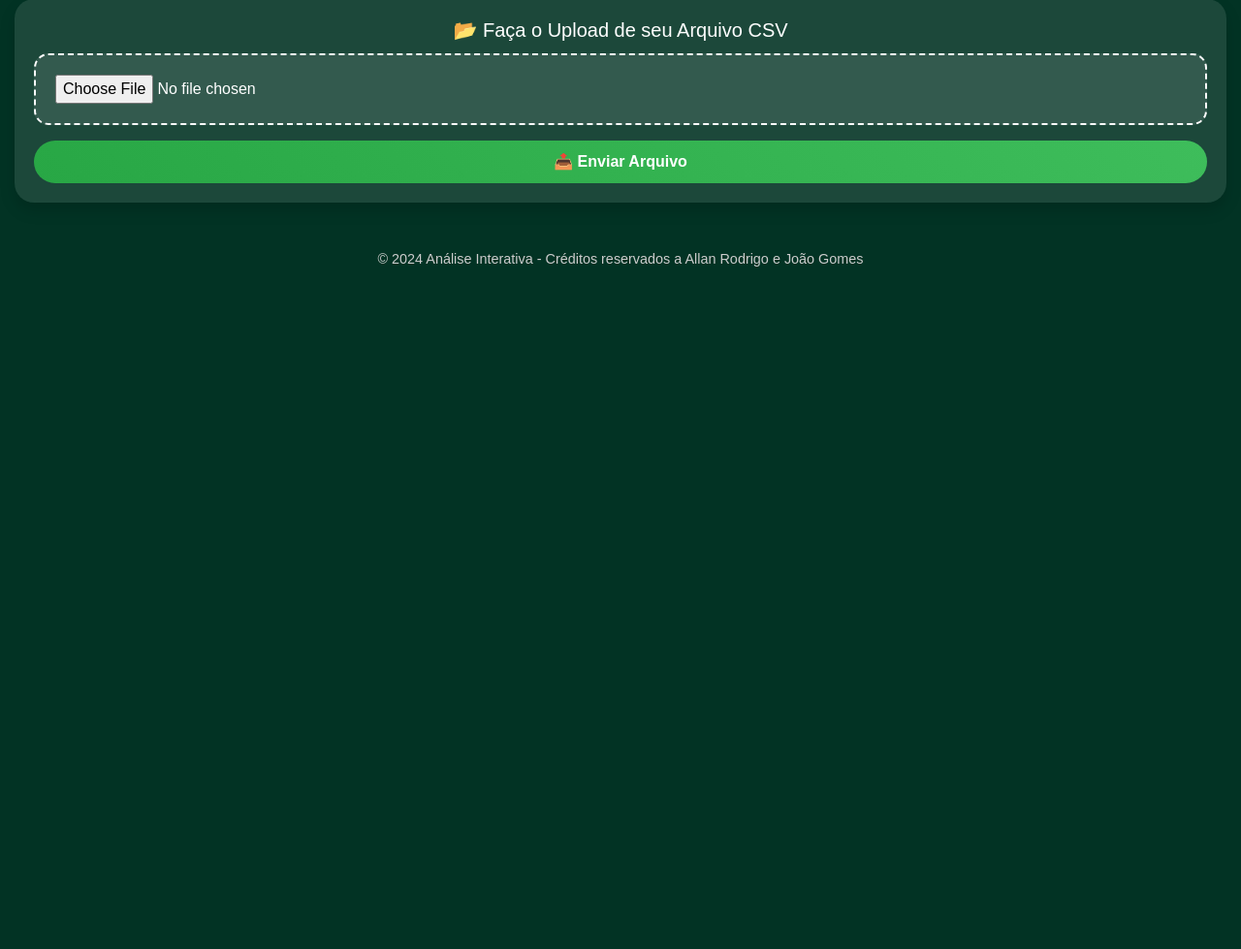
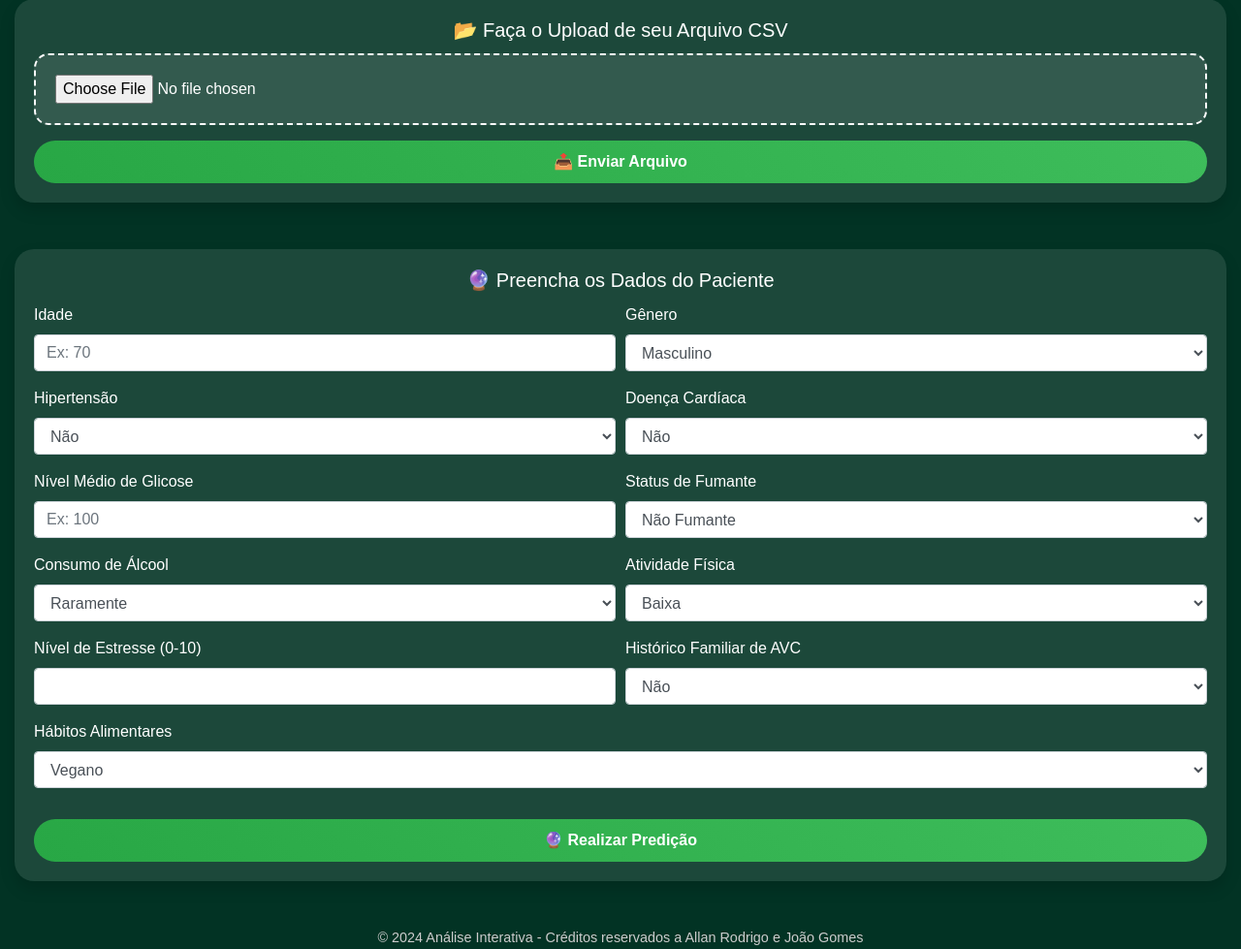
Before and after one commit to JOAOGOMES22/Stroke-Prediction, a Flask app: page / in a window 1280 px wide. Shown: the part 145-1124 px from the top of the page at 97% size. Before the commit the page ends 420 px from the top, so only its background shows below. Run offline with Flask 3, Linux system fonts and the light colour scheme; some libraries are stand-ins or nearby versions.

Commit message:
fix: bugs and upgrade logics

```diff
--- /dev/null
+++ b/app/static/styles.css
@@ -0,0 +1,73 @@
+body{
+    background: #023324 !important;
+    color: #ffffff;
+    font-family: 'Arial', sans-serif;
+    margin: 0;
+    padding: 0;
+}
+h1, h3 {
+    font-weight: bold;
+    color: #ffffff;
+}
+.card {
+    border: none;
+    border-radius: 20px;
+    background: rgba(255, 255, 255, 0.1);
+    box-shadow: 0 8px 20px rgba(0, 0, 0, 0.2);
+    transition: transform 0.3s ease, box-shadow 0.3s ease;
+}
+.card:hover {
+    transform: scale(1.05);
+    box-shadow: 0 12px 30px rgba(0, 0, 0, 0.4);
+}
+.btn-primary, .btn-success {
+    background: linear-gradient(45deg, #28a745, #3ebd5b);
+    border: none;
+    border-radius: 30px;
+    padding: 10px 20px;
+    font-weight: bold;
+    transition: all 0.3s ease;
+}
+.btn-primary:hover, .btn-success:hover {
+    background: linear-gradient(45deg, #3ebd5b, #28a745);
+    box-shadow: 0 8px 20px rgba(62, 189, 91, 0.4);
+}
+.form-control-file, textarea {
+    border: 2px dashed #ffffff;
+    padding: 20px;
+    border-radius: 15px;
+    text-align: center;
+    color: #ffffff;
+    background: rgba(255, 255, 255, 0.1);
+    transition: border-color 0.3s ease, background 0.3s ease;
+}
+.form-control-file:hover, textarea:hover {
+    border-color: #28a745;
+    background: rgba(255, 255, 255, 0.2);
+}
+.img-fluid {
+    width: 100%;
+    height: auto;
+    border-radius: 15px;
+    border: 3px solid rgba(255, 255, 255, 0.2);
+    transition: transform 0.3s ease, border-color 0.3s ease;
+}
+.img-fluid:hover {
+    transform: scale(1.05);
+    border-color: #28a745;
+}
+.table {
+    border-radius: 15px;
+    overflow: hidden;
+    box-shadow: 0 8px 20px rgba(255, 255, 255, 0.1);
+    color: #ffffff;
+}
+.container {
+    max-width: 1400px;
+}
+footer {
+    text-align: center;
+    color: #cccccc;
+    font-size: 0.9rem;
+    margin-top: 30px;
+}
--- a/app/templates/index.html
+++ b/app/templates/index.html
@@ -6,81 +6,8 @@
     <title>Data Upload and Prediction</title>
     <!-- Bootstrap CSS -->
     <link rel="stylesheet" href="https://maxcdn.bootstrapcdn.com/bootstrap/4.5.2/css/bootstrap.min.css">
-    <style>
-        body {
-            background: #023324;
-            color: #ffffff;
-            font-family: 'Arial', sans-serif;
-            margin: 0;
-            padding: 0;
-        }
-        h1, h3 {
-            font-weight: bold;
-            color: #ffffff;
-        }
-        .card {
-            border: none;
-            border-radius: 20px;
-            background: rgba(255, 255, 255, 0.1);
-            box-shadow: 0 8px 20px rgba(0, 0, 0, 0.2);
-            transition: transform 0.3s ease, box-shadow 0.3s ease;
-        }
-        .card:hover {
-            transform: scale(1.05);
-            box-shadow: 0 12px 30px rgba(0, 0, 0, 0.4);
-        }
-        .btn-primary, .btn-success {
-            background: linear-gradient(45deg, #28a745, #3ebd5b);
-            border: none;
-            border-radius: 30px;
-            padding: 10px 20px;
-            font-weight: bold;
-            transition: all 0.3s ease;
-        }
-        .btn-primary:hover, .btn-success:hover {
-            background: linear-gradient(45deg, #3ebd5b, #28a745);
-            box-shadow: 0 8px 20px rgba(62, 189, 91, 0.4);
-        }
-        .form-control-file, textarea {
-            border: 2px dashed #ffffff;
-            padding: 20px;
-            border-radius: 15px;
-            text-align: center;
-            color: #ffffff;
-            background: rgba(255, 255, 255, 0.1);
-            transition: border-color 0.3s ease, background 0.3s ease;
-        }
-        .form-control-file:hover, textarea:hover {
-            border-color: #28a745;
-            background: rgba(255, 255, 255, 0.2);
-        }
-        .img-fluid {
-            width: 100%;
-            height: auto;
-            border-radius: 15px;
-            border: 3px solid rgba(255, 255, 255, 0.2);
-            transition: transform 0.3s ease, border-color 0.3s ease;
-        }
-        .img-fluid:hover {
-            transform: scale(1.05);
-            border-color: #28a745;
-        }
-        .table {
-            border-radius: 15px;
-            overflow: hidden;
-            box-shadow: 0 8px 20px rgba(255, 255, 255, 0.1);
-            color: #ffffff;
-        }
-        .container {
-            max-width: 1400px;
-        }
-        footer {
-            text-align: center;
-            color: #cccccc;
-            font-size: 0.9rem;
-            margin-top: 30px;
-        }
-    </style>
+    <!-- Custom CSS -->
+    <link rel="stylesheet" href="static/styles.css">
 </head>
 <body>
 <div class="container mt-5">
@@ -149,7 +76,7 @@
                     </div>
                     <div class="form-group">
                         <label for="params">Parâmetros (JSON):</label>
-                        <input type="text" name="params" id="params" class="form-control" placeholder='{"n_estimators": [100, 200]}'>
+                        <input type="text" name="params" id="params" class="form-control" placeholder="{n_estimators: [100, 200]}">
                     </div>
                     <button type="submit" class="btn btn-primary btn-block">⚙️ Treinar</button>
                 </form>
@@ -159,22 +86,100 @@
     {% endif %}
 
     <!-- Formulário para Realizar Predições -->
-    {% if prediction_graphs %}
     <section id="prediction-form-section">
         <div class="card shadow mb-5">
             <div class="card-body">
-                <h5 class="card-title text-center">🔮 Realizar Predição</h5>
+                <h5 class="card-title text-center">🔮 Preencha os Dados do Paciente</h5>
                 <form action="/predict" method="post" id="predict-form">
-                    <div class="form-group">
-                        <label for="input_data">Dados do Paciente (JSON):</label>
-                        <textarea name="input_data" id="input_data" class="form-control" rows="5" placeholder='{"Age": 70, "Hypertension": 1, "Heart Disease": 0, "Average Glucose Level": 100, "Body Mass Index (BMI)": 25, "Smoking Status": "Never", "Alcohol Intake": "Rarely", "Physical Activity": "Low", "Stress Levels": 3}'></textarea>
+                    <div class="form-row">
+                        <div class="form-group col-md-6">
+                            <label for="Age">Idade</label>
+                            <input type="number" class="form-control" id="Age" name="Age" placeholder="Ex: 70" required>
+                        </div>
+                        <div class="form-group col-md-6">
+                            <label for="Gender">Gênero</label>
+                            <select class="form-control" id="Gender" name="Gender" required>
+                                <option value="Male">Masculino</option>
+                                <option value="Female">Feminino</option>
+                            </select>
+                        </div>
                     </div>
-                    <button type="submit" class="btn btn-success btn-block">🔮 Prever</button>
+                    <div class="form-row">
+                        <div class="form-group col-md-6">
+                            <label for="Hypertension">Hipertensão</label>
+                            <select class="form-control" id="Hypertension" name="Hypertension" required>
+                                <option value="0">Não</option>
+                                <option value="1">Sim</option>
+                            </select>
+                        </div>
+                        <div class="form-group col-md-6">
+                            <label for="HeartDisease">Doença Cardíaca</label>
+                            <select class="form-control" id="HeartDisease" name="Heart Disease" required>
+                                <option value="0">Não</option>
+                                <option value="1">Sim</option>
+                            </select>
+                        </div>
+                    </div>
+                    <div class="form-row">
+                        <div class="form-group col-md-6">
+                            <label for="AverageGlucoseLevel">Nível Médio de Glicose</label>
+                            <input type="number" step="0.01" class="form-control" id="AverageGlucoseLevel" name="Average Glucose Level" placeholder="Ex: 100" required>
+                        </div>
+                        <div class="form-group col-md-6">
+                            <label for="SmokingStatus">Status de Fumante</label>
+                            <select class="form-control" id="SmokingStatus" name="Smoking Status" required>
+                                <option value="Non-smoker">Não Fumante</option>
+                                <option value="Formerly Smoked">Ex-Fumante</option>
+                                <option value="Currently Smokes">Fumante</option>
+                            </select>
+                        </div>
+                    </div>
+                    <div class="form-row">
+                        <div class="form-group col-md-6">
+                            <label for="AlcoholIntake">Consumo de Álcool</label>
+                            <select class="form-control" id="AlcoholIntake" name="Alcohol Intake" required>
+                                <option value="Rarely">Raramente</option>
+                                <option value="Occasionally">Ocasionalmente</option>
+                                <option value="Frequently">Frequentemente</option>
+                            </select>
+                        </div>
+                        <div class="form-group col-md-6">
+                            <label for="PhysicalActivity">Atividade Física</label>
+                            <select class="form-control" id="PhysicalActivity" name="Physical Activity" required>
+                                <option value="Low">Baixa</option>
+                                <option value="Moderate">Moderada</option>
+                                <option value="High">Alta</option>
+                            </select>
+                        </div>
+                    </div>
+                    <div class="form-row">
+                        <div class="form-group col-md-6">
+                            <label for="StressLevels">Nível de Estresse (0-10)</label>
+                            <input type="number" class="form-control" id="StressLevels" name="Stress Levels" min="0" max="10" required>
+                        </div>
+                        <div class="form-group col-md-6">
+                            <label for="FamilyHistory">Histórico Familiar de AVC</label>
+                            <select class="form-control" id="FamilyHistory" name="Family History of Stroke" required>
+                                <option value="0">Não</option>
+                                <option value="1">Sim</option>
+                            </select>
+                        </div>
+                    </div>
+                    <div class="form-row">
+                        <div class="form-group col-md-12">
+                            <label for="DietaryHabits">Hábitos Alimentares</label>
+                            <select class="form-control" id="DietaryHabits" name="Dietary Habits" required>
+                                <option value="Vegan">Vegano</option>
+                                <option value="Vegetarian">Vegetariano</option>
+                                <option value="Omnivorous">Onívoro</option>
+                            </select>
+                        </div>
+                    </div>
+                    <button type="submit" class="btn btn-success btn-block mt-3">🔮 Realizar Predição</button>
                 </form>
             </div>
         </div>
     </section>
-    {% endif %}
 
     <!-- Seção de Gráficos Relacionados à Predição -->
     {% if prediction_graphs %}
@@ -204,6 +209,15 @@
         </div>
     </section>
     {% endif %}
+    <!-- Seção de Resultados da Predição -->
+    {% if prediction_result %}
+    <section id="prediction-result-section">
+        <div class="alert alert-info text-center" role="alert">
+            <h4>🔮 Resultado da Predição</h4>
+            <p>{{ prediction_result }}</p>
+        </div>
+    </section>
+    {% endif %}
 </div>
 
 <footer>
--- a/main.py
+++ b/main.py
@@ -2,10 +2,11 @@ import logging
 import os
 import pandas as pd
 from flask import Flask, render_template, request, redirect, jsonify
-from src.graphs_generate import GraphGenerator
+from src.data_analysis import GraphGenerator
 from src.utils import setup_directories, load_csv, setup_logging
 from src.data_processing import DataProcessor
 from src.model_training import StrokePredictionModel
+from src.config import SELECTED_COLUMNS
 
 # Configuração do logging
 setup_logging()
@@ -15,6 +16,7 @@ logger = logging.getLogger(__name__)
 app = Flask(__name__, static_folder='app/static', template_folder='app/templates')
 app.config['UPLOAD_FOLDER'] = 'app/uploads'
 app.config['STATIC_FOLDER'] = 'app/static'
+app.config['MODEL_PATH'] = 'models/model.joblib'
 
 # Variável global para armazenar os dados carregados
 uploaded_data = None
@@ -24,7 +26,6 @@ uploaded_data = None
 def index():
     return render_template('index.html')
 
-# Rota para processar o upload do arquivo CSV
 @app.route('/upload', methods=['POST'])
 def upload_file():
     global uploaded_data
@@ -43,27 +44,28 @@ def upload_file():
         file.save(file_path)
         logger.info(f"Arquivo salvo em: {file_path}")
 
-        # Carregar os dados e armazenar na variável global
-        uploaded_data = load_csv(file_path)
-        logger.info("Arquivo CSV carregado com sucesso.")
+        # Carregar e pré-processar os dados
+        raw_data = load_csv(file_path)
+        logger.info("Arquivo CSV carregado com sucesso. Iniciando o pré-processamento...")
+        processor = DataProcessor(raw_data[SELECTED_COLUMNS + ["Diagnosis"]])
+        uploaded_data = processor.process(target_column="Diagnosis")
+        logger.info("Dados pré-processados com sucesso.")
 
-        # Instanciar o gerador de gráficos
-        graph_generator = GraphGenerator(uploaded_data, app.config['STATIC_FOLDER'])
-
-        # Gerar todos os gráficos
+        # Gerar gráficos com os dados originais (opcional, pode usar uploaded_data também)
+        graph_generator = GraphGenerator(raw_data, app.config['STATIC_FOLDER'])
         graphs = graph_generator.generate_all_graphs()
 
         # Renderizar a página com os gráficos gerados e a prévia dos dados
         return render_template(
             'index.html',
-            data=uploaded_data.head().to_html(classes="table table-striped"),
+            data=raw_data.head().to_html(classes="table table-striped"),
             graphs=graphs,
             success=True
         )
 
     return "Por favor, envie um arquivo CSV válido."
 
-# Rota para treinar o modelo
+
 @app.route('/train', methods=['POST'])
 def train_model():
     global uploaded_data
@@ -73,52 +75,67 @@ def train_model():
         return "Nenhum dado carregado. Faça o upload de um arquivo CSV primeiro.", 400
 
     try:
-        # Pré-processar os dados
-        processor = DataProcessor(uploaded_data)
-        processed_data = processor.process(target_column="Diagnosis")
-
         # Obter parâmetros do formulário
         model_type = request.form.get("model_type", "RandomForest")
         params = request.form.get("params")
         if params:
             params = eval(params)
 
-        # Instanciar e treinar o modelo
-        model = StrokePredictionModel(processed_data)
+        # Instanciar e treinar o modelo com os dados já preprocessados
+        model = StrokePredictionModel(uploaded_data[SELECTED_COLUMNS + ["Diagnosis"]])
         X_test, y_test = model.train_model(model_type=model_type, params=params)
 
+        # Salvar o modelo
+        model.save_model(app.config['MODEL_PATH'])
+        logger.info(f"Modelo {model_type} treinado e salvo com sucesso.")
+
+        # Gerar gráficos de predição
         prediction_graphs = model.generate_prediction_graphs(X_test, y_test, app.config['STATIC_FOLDER'])
 
-        logger.info(f"Modelo {model_type} treinado com sucesso.")
         return render_template(
             "index.html",
             prediction_graphs=prediction_graphs,
-            model_type=model_type
+            model_type=model_type,
         )
     except Exception as e:
         logger.error(f"Erro ao treinar o modelo: {e}")
         return str(e), 500
 
-# Rota para realizar predições
+
 @app.route('/predict', methods=['POST'])
 def predict():
     try:
-        # Receber os dados para predição
-        input_data = request.json
+        input_data = request.form.to_dict()
         if not input_data:
             return "Nenhum dado de entrada fornecido para predição.", 400
 
+        # Converter valores para os tipos apropriados
+        for key, value in input_data.items():
+            try:
+                if value.isdigit():
+                    input_data[key] = int(value)  # Converter para int se for um número inteiro
+                else:
+                    input_data[key] = float(value) if "." in value else value
+            except ValueError:
+                pass
+
         input_df = pd.DataFrame([input_data])
+        input_df = input_df[SELECTED_COLUMNS]
+        if input_df.empty:
+            return jsonify({"error": "Dados de entrada inválidos."}), 400
+
+        # Pré-processar os dados de entrada
         processor = DataProcessor(input_df)
-        processed_data = processor.process()
+        processed_data = processor.process(target_column=None)
 
         # Carregar o modelo treinado
         model = StrokePredictionModel(None)
-        model.load_model()
+        model.load_model(app.config['MODEL_PATH'])
 
         # Realizar a predição
         prediction = model.predict(processed_data)
-        return jsonify({"prediction": prediction.tolist()})
+        result = "Alta probabilidade de AVC" if prediction[0] == 1 else "Baixa probabilidade de AVC"
+        return render_template("index.html", prediction_result=result)
     except Exception as e:
         logger.error(f"Erro na predição: {e}")
         return str(e), 500
```
Also changed, not shown: src/config.py (added, +14 -0 lines), src/model_training.py (+38 -3 lines), src/data_analysis.py (renamed from src/graphs_generate.py), 1 other file.
